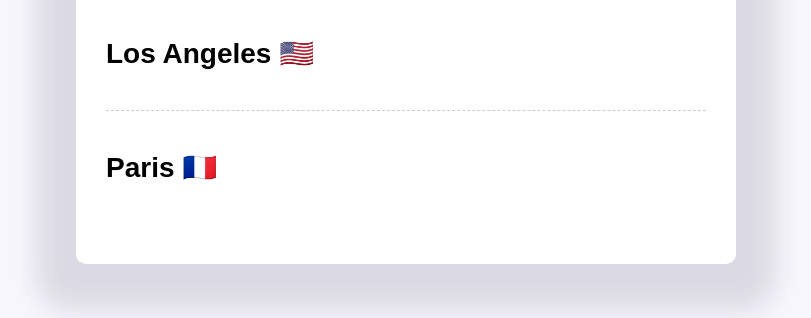
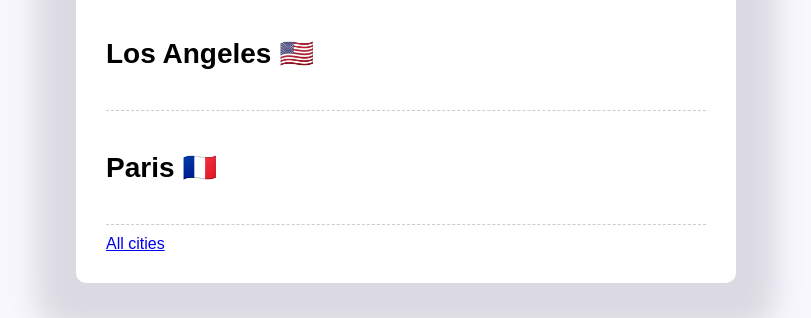
Before and after one commit to kendall-janka/World-Clock, a plain HTML site: page index.html in a window 1280 px wide. Shown: the part 184-502 px from the top of the page, without its empty margins (234-1045 px from the left). Drawn offline with nearby package versions, Linux system fonts and the light colour scheme; a script that the page names is missing.

Commit message:
Add link back to home

```diff
--- a/index.html
+++ b/index.html
@@ -36,6 +36,9 @@
           </div>
           <div class="time"></div>
         </div>
+        <div>
+          <a href="//index.html">All cities</a>
+        </div>
       </div>
     </div>
 
```
